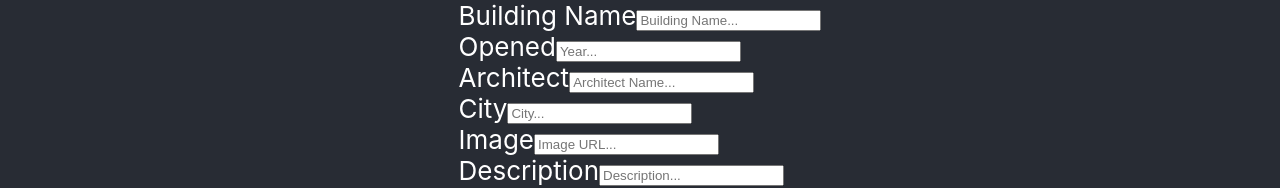
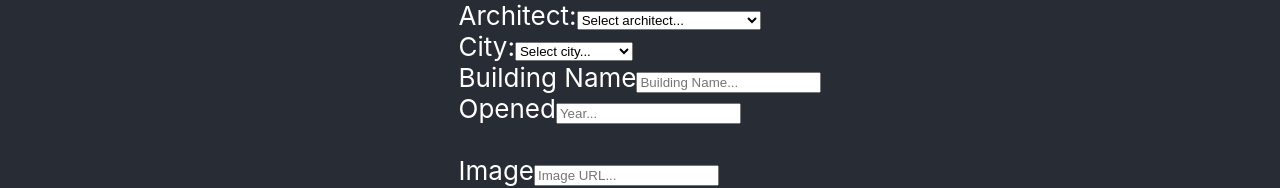
Before and after one commit to drozmajzl/Phase-3-Project-Frontend, a React (Create React App) app: page / in a window 1280 px wide. Shown: the top 188 px of the page. Built offline with nearby package versions, Linux system fonts and the light colour scheme; no server answers.

Commit message:
Added arch and city dropdowns

```diff
--- a/src/components/NavBar.js
+++ b/src/components/NavBar.js
@@ -1,6 +1,6 @@
 import React, { useState } from 'react';
 
-function NavBar({ archNames }) {
+function NavBar() {
 
 const [name, setName] = useState('')
 const [opened, setOpened] = useState('')
@@ -10,7 +10,6 @@ const [image, setImage] = useState('')
 const [description, setDescription] =useState('')
 
 // let formData = { name, opened, architect, city, image, description }
-
 
 let formData = {
 	"name": name,
@@ -24,32 +23,69 @@ let formData = {
 function handleSubmit(e) {
 	e.preventDefault()
 
-	const x = archNames.find(n => n.toLowerCase() === (architect.toLowerCase()))
-
-	// if (x) {
-	// 	//Find the architect_id of the matching name and assign it to our formData obj
-	// }
-	// else {
-	// 	make a post request that creates a new architect with the name saved under 'x'
-	// 	and assign that architect to our new building
-	// }
-
-	// fetch("http://localhost:9292/buildings", {
-	// method: "POST",
-	// headers: {
-	// 	"Content-Type": "application/json"
-	// },
-	// body: JSON.stringify(formData)
-	// })
-	// .then(res => res.json())
-	// .then(newItem => {
-	// 	console.log(newItem)
-	// })
+	fetch("http://localhost:9292/buildings", {
+	method: "POST",
+	headers: {
+		"Content-Type": "application/json"
+	},
+	body: JSON.stringify(formData)
+	})
+	.then(res => res.json())
+	.then(newItem => {
+		console.log(newItem)
+	})
 }
-
 
 let form = (
 	<div className='form-container'>
+		<form>
+			<label>Architect:</label>
+                <select name="category" className="dropdown" value={architect} onChange={(e) => setArchitect(e.target.value)}>
+                    <option value="select">Select architect...</option>
+                    <option value="Albert Frey">Albert Frey</option>
+                    <option value="Alvar Aalto">Alvar Aalto</option>
+                    <option value="Arne Jacobsen">Arne Jacobsen</option>
+                    <option value="Charles and Ray Eames">Charles and Ray Eames</option>
+                    <option value="E. Stewart Williams">E. Stewart Williams</option>
+					<option value="Eero Saarinen">Eero Saarinen</option>
+					<option value="Frank Lloyd Wright">Frank Lloyd Wright</option>
+					<option value="Gerrit Rietveld">Gerrit Rietveld</option>
+					<option value="Ludwig Mies Van Der Rohe">Ludwig Mies Van Der Rohe</option>
+					<option value="Marcel Breuer">Marcel Breuer</option>
+					<option value="Oscar Niemeyer">Oscar Niemeyer</option>
+					<option value="Paul R Williams">Paul R Williams</option>
+					<option value="Pierre Koenig">Pierre Koenig</option>
+					<option value="Walter Gropius">Walter Gropius</option>
+					<option value="William Pereira">William Pereira</option>
+                </select>
+            <br></br>
+			<label>City:</label>
+                <select name="category" className="dropdown" value={city} onChange={(e) => setCity(e.target.value)}>
+                    <option value="select">Select city...</option>
+					<option value="Berlin">Berlin</option>
+					<option value="Bologna">Bologna</option>
+					<option value="Brasília">Brasília</option>
+					<option value="Curitiba">Curitiba</option>
+					<option value="Dessau-Roßlau">Dessau-Roßlau</option>
+					<option value="Dulles">Dulles</option>
+					<option value="Helsinki">Helsinki</option>
+					<option value="Irvine">Irvine</option>
+					<option value="Los Angeles">Los Angeles</option>
+					<option value="Mill Run">Mill Run</option>
+					<option value="New York City">New York City</option>
+					<option value="Oak Park">Oak Park</option>
+                    <option value="Palm Springs">Palm Springs</option>
+					<option value="Plano">Plano</option>
+                    <option value="Riola">Riola</option>
+                    <option value="Skovshoved">Skovshoved</option>
+					<option value="St. Louis">St. Louis</option>
+					<option value="Utrecht">Utrecht</option>
+					<option value="West Hollywood">West Hollywood</option>
+                </select>
+            <br></br>
+
+		</form>
+
 		<form className='form' onSubmit={handleSubmit}>
 			<label htmlFor='Form'>Building Name</label>
 			<input
@@ -71,25 +107,6 @@ let form = (
 				onChange={e => setOpened(e.target.value)}
 			/>
 			<br></br>
-			<label htmlFor='Form'>Architect</label>
-			<input
-				className="name"
-				type="text"
-				id="architect"
-				value={architect}
-				placeholder="Architect Name..."
-				onChange={e => setArchitect(e.target.value)}
-			/>
-			<br></br>
-			<label htmlFor='Form'>City</label>
-			<input
-				className="name"
-				type="text"
-				id="city"
-				value={city}
-				placeholder="City..."
-				onChange={e => setCity(e.target.value)}
-			/>
 			<br></br>
 			<label htmlFor='Form'>Image</label>
 			<input
@@ -115,6 +132,7 @@ let form = (
 		</form>
 	</div>
 )
+console.log(description)
     return(
         <div className="nav">
             {form}
```
